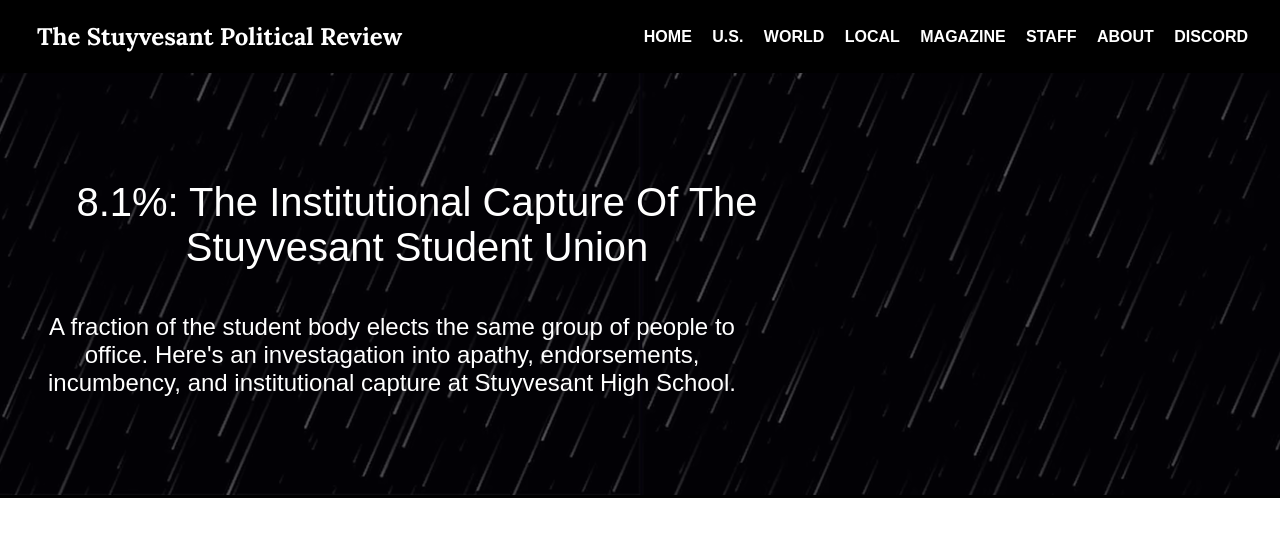
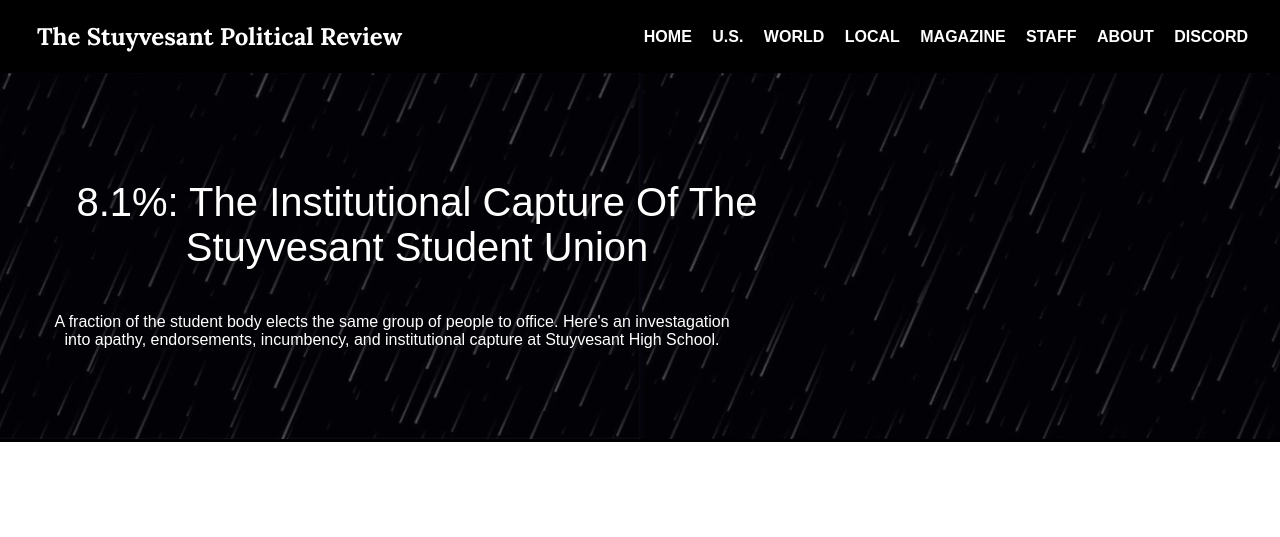
Before and after one commit to stuypoliticalreview/stuypoliticalreview.github.io, a Jekyll site: the page built from graphic/spr_investagation_1.html, in a window 1280 px wide. Shown: the top 537 px of the page. Built offline with Jekyll 4.4.1, drawn with Linux system fonts in a browser that asks for light colours.

Commit message:
stuff and stuff 2.5

```diff
--- a/assets/css/style.css
+++ b/assets/css/style.css
@@ -237,6 +237,19 @@ nav a {
   font-size: 0.9rem;
 }
 
+.graphic-hero {
+  background-size: cover;
+  background-position: center;
+  color: white;
+  font-size: 1.5rem;
+  padding: 4rem 2rem;
+  text-align: center;
+  max-height: 350px;
+  margin: 0 auto;
+  border-bottom: 3px solid black;
+}
+
+
 .graphic-article-text {
   display: block;
   margin-inline: auto;
@@ -250,14 +263,14 @@ nav a {
   font-size: 2.5rem;
   max-width: 750px;
   padding: 5px;
-  font-weight: 300;
+  font-weight: 200;
   text-align: center;
 }
 
 .graphic-article-second {
-  font-size: 1.5rem;
+  font-size: 1rem;
   max-width: 700px;
   padding: 5px;
-  font-weight: 300;
+  font-weight: 100;
   text-align: center;
 }
--- a/graphic/spr_investagation_1.html
+++ b/graphic/spr_investagation_1.html
@@ -3,7 +3,7 @@ layout: default
 title: The 8.1% of Stuyvesant
 ---
 
-<section class="hero" style="background-image: url('/assets/images/hero.png');" role="img" aria-label="Students discussing political topics at Stuyvesant High School">
+<section class="graphic-hero" style="background-image: url('/assets/images/hero.png');" role="img" aria-label="Students discussing political topics at Stuyvesant High School">
   <div class="graphic-article-text">
     <h1 class="graphic-article-main">8.1%: The Institutional Capture Of The Stuyvesant Student Union</h1>
     <p class="graphic-article-second">A fraction of the student body elects the same group of people to office. Here's an investagation into apathy, endorsements, incumbency, and institutional capture at Stuyvesant High School.</p>
```
